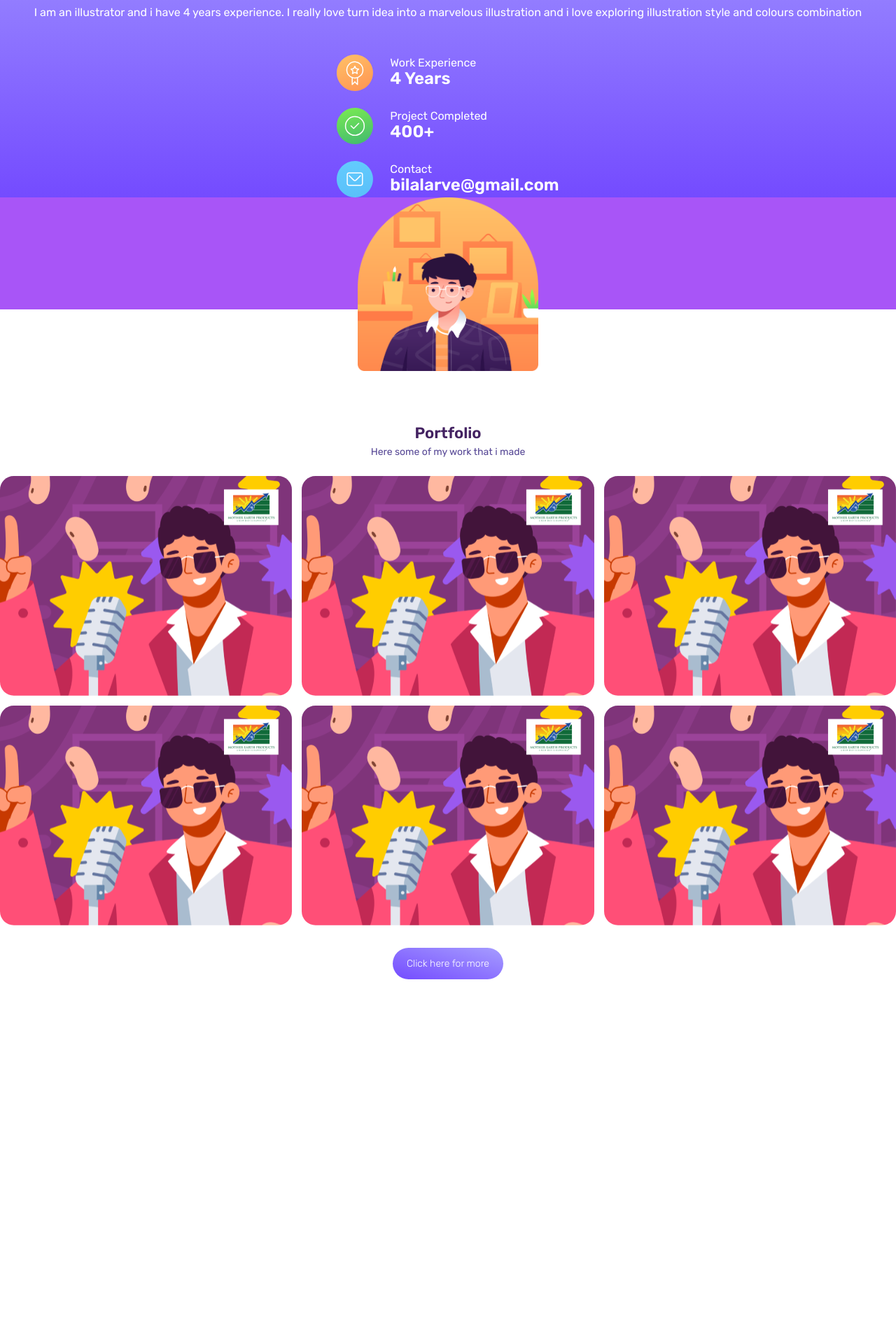
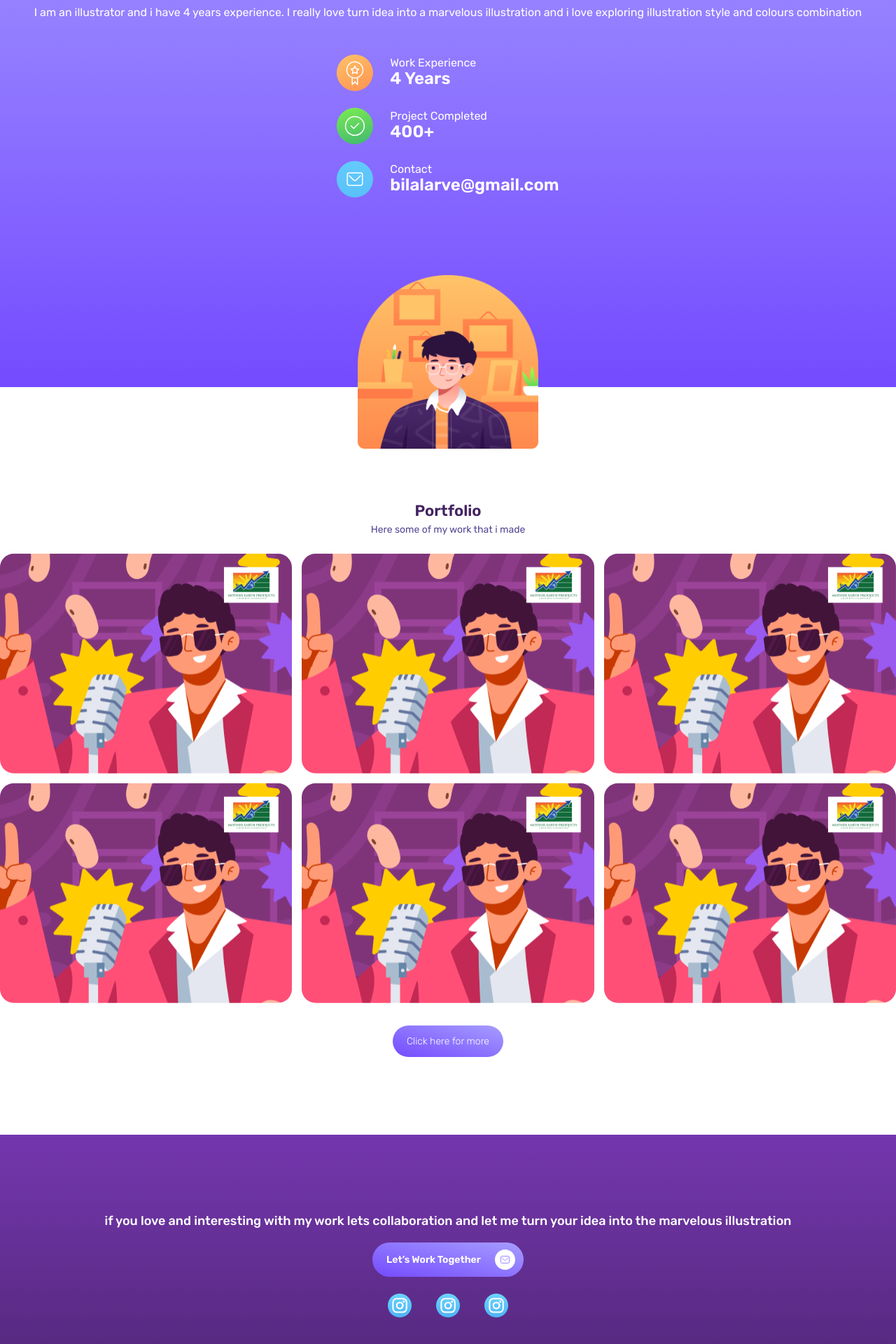
Before and after one commit to wiscaksono/bilal-arve, a Next.js app: page /backup in a window 1280 px wide. Shown: the part 872-2792 px from the top of the page at 70% size. Before the commit the page ends 2271 px from the top, so only its background shows below. Built offline with nearby package versions, Linux system fonts and the light colour scheme; what tailwindcss-animation-delay would draw is missing.

Commit message:
responsive sm devices

```diff
--- a/pages/backup.js
+++ b/pages/backup.js
@@ -37,7 +37,7 @@ export default function Backup() {
         </div>
       </section>
 
-      <section className=" bg-gradient-to-t from-[#744BFF] to-[#9A89FF] ">
+      <section className=" bg-gradient-to-t from-[#7E5BFF] to-[#9A89FF] pb-[111px]">
         <div className="flex flex-col items-center justify-center text-white">
           <h1 className="text-lg font-light">Hello, I am</h1>
           <h1 className="mb-[18px] text-2xl">Muhammad Bilal Arve</h1>
@@ -81,11 +81,9 @@ export default function Backup() {
           </div>
         </div>
       </section>
-
-      <div className="grid grid-cols-1 grid-rows-2">
-        <div className="col-start-1 col-end-2 row-start-1 row-end-2 h-40 w-full bg-purple-500"></div>
+      <div className="grid grid-cols-1 grid-rows-2 ">
+        <div className="col-start-1 col-end-2 row-start-1 row-end-2 h-40 w-full bg-gradient-to-t from-[#744BFF] to-[#7E5BFF]"></div>
         <div className="col-start-1 col-end-2 row-start-2 row-end-3 h-40 w-full bg-white"></div>
-
         <div className="col-start-1 col-end-2 row-start-1 row-end-3 h-[248px] w-full">
           <img
             className="h-full w-full object-contain"
@@ -97,7 +95,7 @@ export default function Backup() {
 
       {/* <img src="bilal.png" alt="" /> */}
 
-      <section>
+      <section className="mb-[111px]">
         <h1 className="text-center text-[22px] font-bold text-[#432261]">
           Portfolio
         </h1>
@@ -123,6 +121,35 @@ export default function Backup() {
           </button>
         </div>
       </section>
+
+      <section className="bg-gradient-to-t from-[#432261] to-[#7436AE]">
+        <h1 className="font-medium text-[18px] text-white leading-[135%] px-[20px] text-center pt-[111px]">if you love and interesting with my work lets collaboration and let me turn your idea into the marvelous illustration</h1>
+        <div className="flex items-center justify-center mt-[18px]">
+<button className="bg-gradient-to-tr from-[#744BFF] to-[#A69DFF] rounded-full">
+          <div className="flex items-center justify-center py-[10px] pl-[20px] px-[12px] gap-[20px]">
+          <p className="font-bold text-[14px] text-white">Let’s Work Together </p>
+          <img src="email-btn2.svg" alt="" />
+          </div>
+        </button>
+
+        </div>
+<div className="flex items-center justify-center mt-[24px] pb-[253px]">
+          <div className="flex  gap-[35px]">
+
+          <a href="#">
+            <img src="instagram.svg" alt="" className="w-[34px] h-[34px]"/>
+          </a>
+
+          <a href="#">
+            <img src="instagram.svg" alt="" className="w-[34px] h-[34px]"/>
+          </a>
+          <a href="#">
+            <img src="instagram.svg" alt="" className="w-[34px] h-[34px]"/>
+          </a>
+          </div>
+        </div>
+
+      </section>
     </>
   );
 }
```
Also changed, not shown: public/email-btn2.svg (added).
